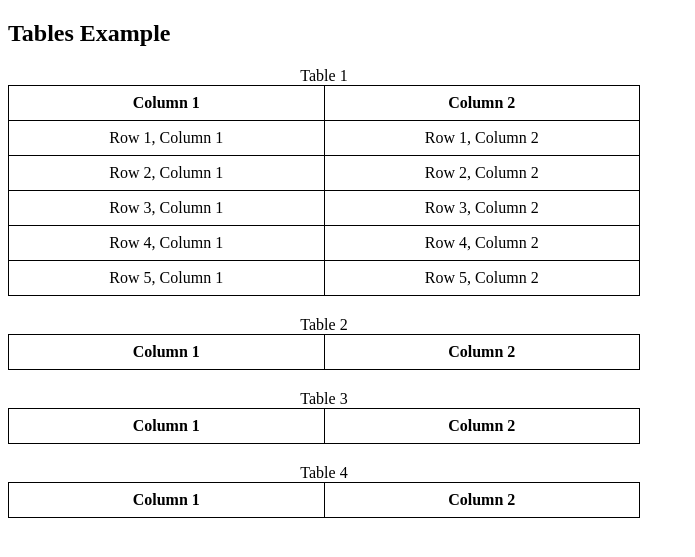
After one commit to MertDespair/PayPuck, a Flask app: template flask_app/templates/Overview.html in a window 1280 px wide. The commit adds this page. Shown: the top 557 px of the page, without its empty margins (0-695 px from the left). Run offline with Flask 3, Linux system fonts and the light colour scheme; the template is opened without the code that fills it, so the values that code supplies are empty.

Commit message:
bisschen was gemacht, geht nix amk

```diff
--- /dev/null
+++ b/flask_app/templates/Overview.html
@@ -0,0 +1,80 @@
+<!DOCTYPE html>
+<html lang="en">
+<head>
+  <meta charset="UTF-8">
+  <meta name="viewport" content="width=device-width, initial-scale=1.0">
+  <title>Tables Example</title>
+  <style>
+    table {
+      border-collapse: collapse;
+      width: 50%;
+      margin-bottom: 20px;
+    }
+    th, td {
+      border: 1px solid black;
+      padding: 8px;
+      text-align: center;
+    }
+  </style>
+</head>
+<body>
+
+  <h2>Tables Example</h2>
+
+  <table>
+    <caption>Table 1</caption>
+    <tr>
+      <th>Column 1</th>
+      <th>Column 2</th>
+    </tr>
+    <tr>
+      <td>Row 1, Column 1</td>
+      <td>Row 1, Column 2</td>
+    </tr>
+    <tr>
+      <td>Row 2, Column 1</td>
+      <td>Row 2, Column 2</td>
+    </tr>
+    <tr>
+      <td>Row 3, Column 1</td>
+      <td>Row 3, Column 2</td>
+    </tr>
+    <tr>
+      <td>Row 4, Column 1</td>
+      <td>Row 4, Column 2</td>
+    </tr>
+    <tr>
+      <td>Row 5, Column 1</td>
+      <td>Row 5, Column 2</td>
+    </tr>
+  </table>
+
+  <table>
+    <caption>Table 2</caption>
+    <tr>
+      <th>Column 1</th>
+      <th>Column 2</th>
+    </tr>
+    <!-- Similarly, add rows for Table 2 -->
+  </table>
+
+  <table>
+    <caption>Table 3</caption>
+    <tr>
+      <th>Column 1</th>
+      <th>Column 2</th>
+    </tr>
+    <!-- Similarly, add rows for Table 3 -->
+  </table>
+
+  <table>
+    <caption>Table 4</caption>
+    <tr>
+      <th>Column 1</th>
+      <th>Column 2</th>
+    </tr>
+    <!-- Similarly, add rows for Table 4 -->
+  </table>
+
+</body>
+</html>
--- a/flask_app/templates/dashboard.html
+++ b/flask_app/templates/dashboard.html
@@ -16,8 +16,10 @@
             <label for="esp32-id"><b>Enter your PayPuk ID:</b></label>
             <input type="text" id="esp32-id" name="esp32_id" placeholder="e.g., PAYPUK123">
             <button type="submit">Submit</button>
+            <button type="reset">Clear</button>
+            <!-- New button added -->
+            <button id="custom-button" type="button">Übersicht</button>
             <b>Current Puk ID: </b><span id="current_puk_id"></span>
-            <button type="reset">Clear</button>
         </form>
 
         <!--<ul id="data-list"></ul>-->
```
Also changed, not shown: flask_app/static/dashboard_scripts.js (+7 -0 lines), flask_app/static/dashboard_styles.css (+23 -0 lines).
